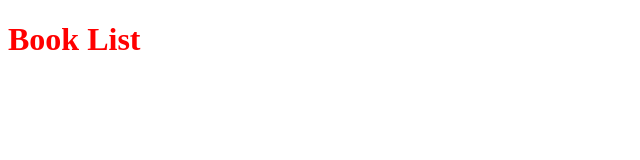
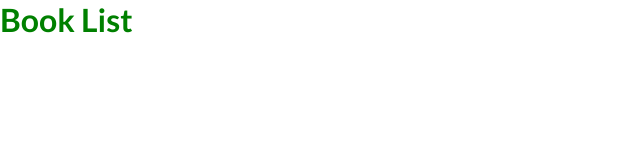
Before and after one commit to DariuszOkonski/js-book-list, a website: page index.html in a window 1280 px wide. Shown: the whole page, without its empty margins (0-640 px from the left). Drawn offline with nearby package versions, Linux system fonts and the light colour scheme; files that its build step writes are made by us from their sources.

Commit message:
import reset.scss

```diff
--- a/scss/style.scss
+++ b/scss/style.scss
@@ -1,3 +1,5 @@
+@import '_reset.scss';
+
 h1 {
-  color: red;
+  color: green;
 }
```
